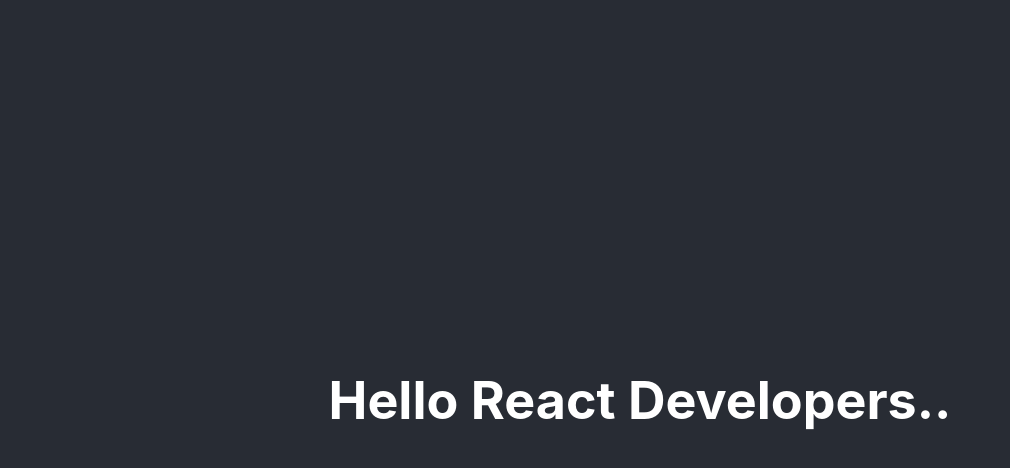
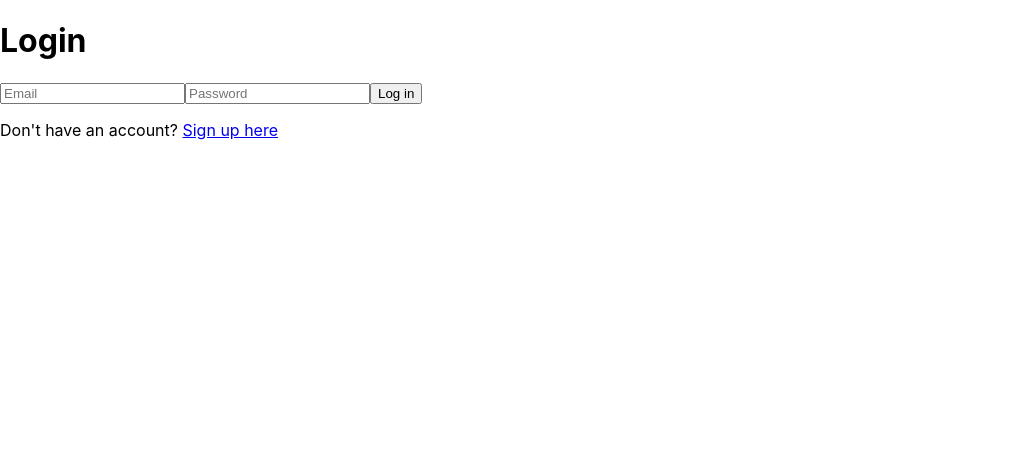
Before and after one commit to parthvekariya98/project_management_reactjs, a React (Create React App) app in the folder project_management/: page / in a window 1280 px wide. Shown: the top 468 px of the page, without its empty margins (0-1010 px from the left). Built offline with nearby package versions, Linux system fonts and the light colour scheme.

Commit message:
- simple login and signup for starter (need to modify)

```diff
--- a/project_management/package.json
+++ b/project_management/package.json
@@ -8,6 +8,7 @@
     "@testing-library/user-event": "^13.5.0",
     "react": "^18.2.0",
     "react-dom": "^18.2.0",
+    "react-router-dom": "^6.8.2",
     "react-scripts": "5.0.1",
     "web-vitals": "^2.1.4"
   },
--- a/project_management/src/App.js
+++ b/project_management/src/App.js
@@ -1,12 +1,16 @@
-import './App.css';
+import React from "react";
+import { BrowserRouter as Router, Route, Routes } from "react-router-dom";
+import Login from "./components/Login";
+import Signup from "./components/Signup";
 
 function App() {
   return (
-    <div className="App">
-      <header className="App-header">
-        <h1>Hello React Developers..</h1>
-      </header>
-    </div>
+    <Router>
+      <Routes>
+        <Route exact path="/" element={<Login />} />
+        <Route path="/signup" element={<Signup />} />
+      </Routes>
+    </Router>
   );
 }
 
--- /dev/null
+++ b/project_management/src/components/Login.js
@@ -0,0 +1,37 @@
+import React, { useState } from "react";
+import { Link } from "react-router-dom";
+
+function Login() {
+  const [email, setEmail] = useState("");
+  const [password, setPassword] = useState("");
+
+  const handleLogin = async event => {
+    //handle login
+  };
+
+  return (
+    <div>
+      <h1>Login</h1>
+      <form onSubmit={handleLogin}>
+        <input
+          type="email"
+          placeholder="Email"
+          value={email}
+          onChange={event => setEmail(event.target.value)}
+        />
+        <input
+          type="password"
+          placeholder="Password"
+          value={password}
+          onChange={event => setPassword(event.target.value)}
+        />
+        <button type="submit">Log in</button>
+      </form>
+      <p>
+        Don't have an account? <Link to="/signup">Sign up here</Link>
+      </p>
+    </div>
+  );
+}
+
+export default Login;
--- /dev/null
+++ b/project_management/src/components/Signup.js
@@ -0,0 +1,37 @@
+import React, { useState } from "react";
+import { Link } from "react-router-dom";
+
+function Signup() {
+  const [email, setEmail] = useState("");
+  const [password, setPassword] = useState("");
+
+  const handleSignup = async event => {
+   //handle signup
+  };
+
+  return (
+    <div>
+      <h1>Sign up</h1>
+      <form onSubmit={handleSignup}>
+        <input
+          type="email"
+          placeholder="Email"
+          value={email}
+          onChange={event => setEmail(event.target.value)}
+        />
+        <input
+          type="password"
+          placeholder="Password"
+          value={password}
+          onChange={event => setPassword(event.target.value)}
+        />
+        <button type="submit">Sign up</button>
+      </form>
+      <p>
+        Already have an account? <Link to="/login">Log in here</Link>
+      </p>
+    </div>
+  );
+}
+
+export default Signup;
```
Also changed, not shown: 1 other file (tests, documents, lock files or other folders).
